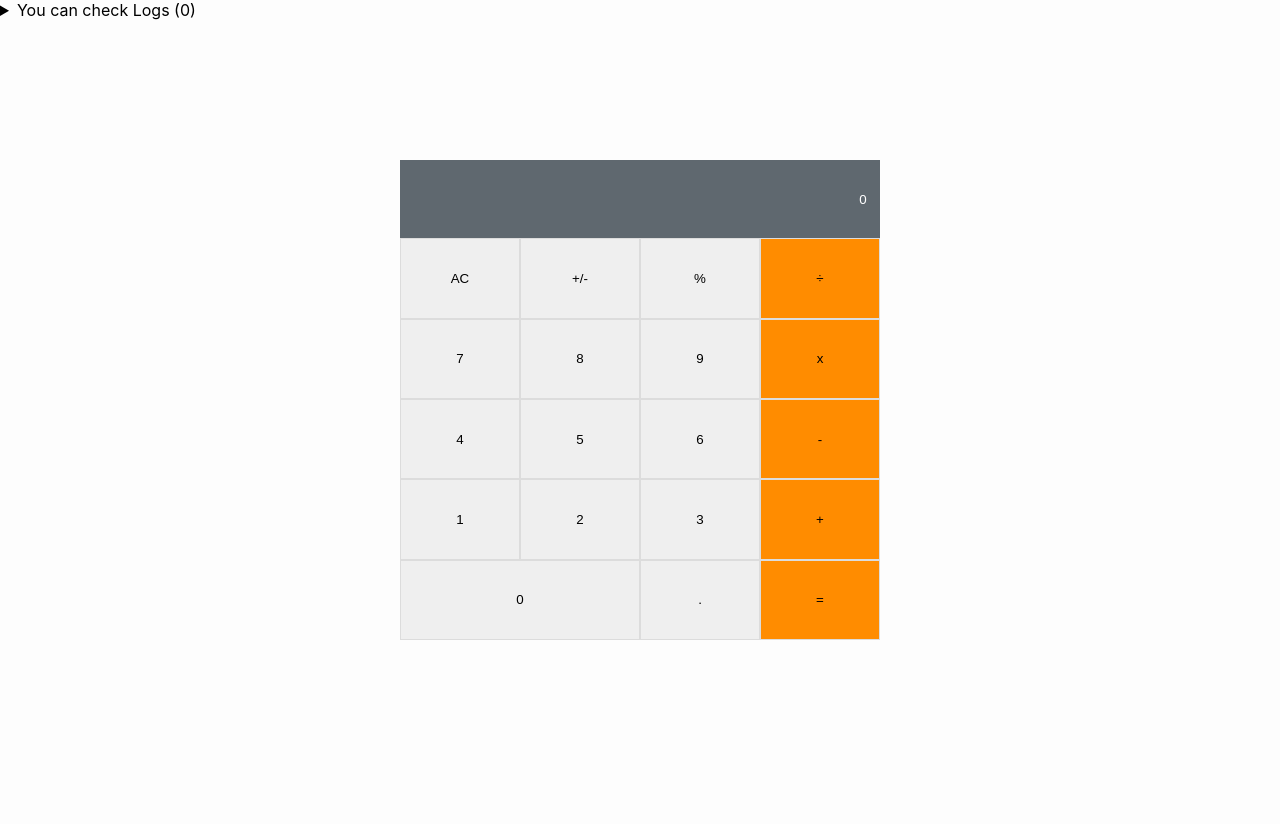
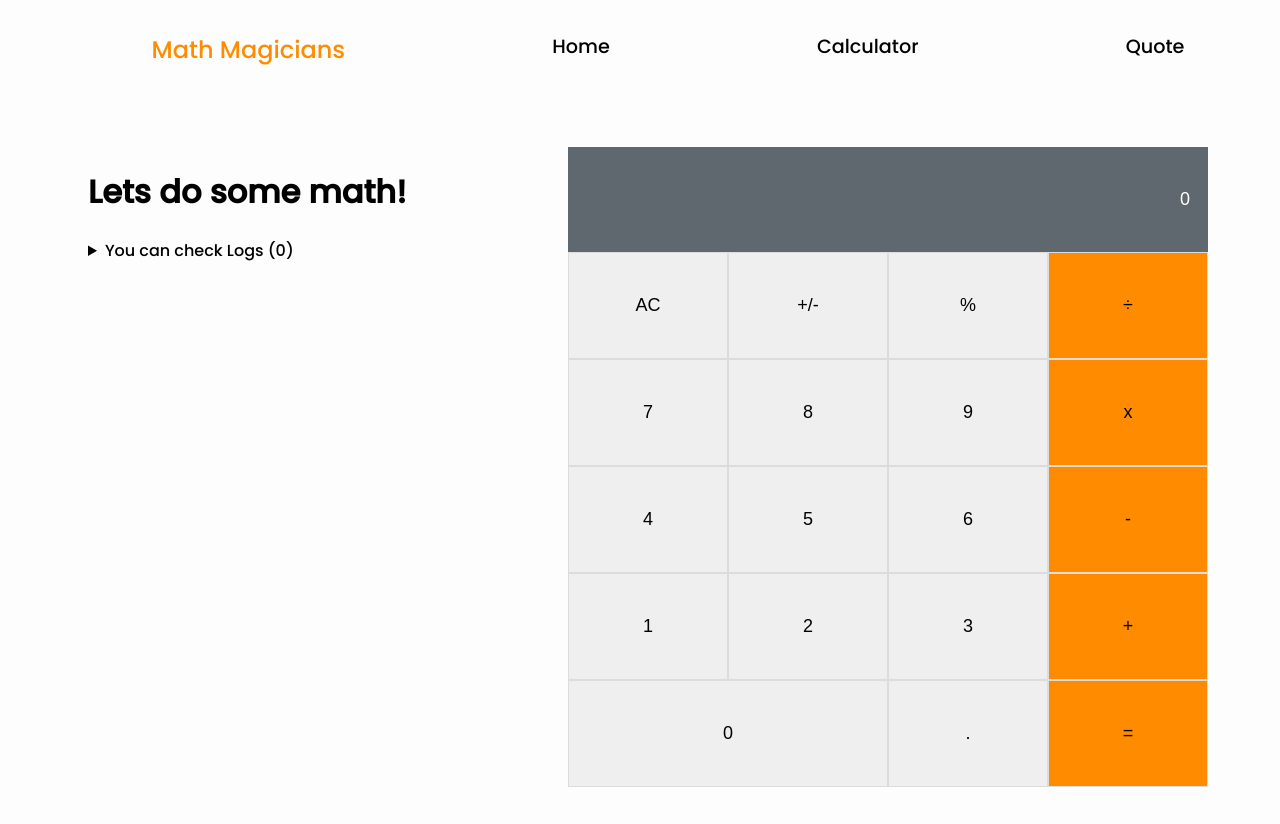
Before and after one commit to nevisende/math-magicians, a React (Create React App) app: page /calculator in a window 1280 px wide. Before the commit the page ends 800 px from the top, so only its background shows below. Built offline with nearby package versions, Linux system fonts and the light colour scheme.

Commit message:
feat: Add pages with routes and styles

```diff
--- a/package.json
+++ b/package.json
@@ -10,6 +10,8 @@
     "prop-types": "^15.8.0",
     "react": "^17.0.2",
     "react-dom": "^17.0.2",
+    "react-router": "^6.2.1",
+    "react-router-dom": "^6.2.1",
     "react-scripts": "5.0.0",
     "web-vitals": "^2.1.2"
   },
--- a/src/App.css
+++ /dev/null
@@ -1,140 +0,0 @@
-body {
-  min-height: 100vh;
-  background-color: #fdfdfd;
-}
-
-#root {
-  min-width: 100vw;
-  min-height: 100vh;
-  align-items: center;
-  position: relative;
-}
-
-.calculator {
-  position: absolute;
-  inset: 0;
-  margin: auto;
-  display: grid;
-  max-width: 30rem;
-  max-height: 30rem;
-  grid-auto-columns: 1fr;
-  grid-template-areas:
-    'input input input input'
-    'all-clear C percentage divide'
-    'seven eight nine multiply'
-    'four five six subtract'
-    'one two three add'
-    'zero zero decimal-point equals';
-}
-
-#input {
-  grid-area: input;
-  background-color: rgb(95, 104, 111);
-  color: white;
-  text-align: right;
-  padding: 1em;
-  outline: none;
-  border: none;
-}
-
-#all-clear {
-  grid-area: all-clear;
-}
-
-#C {
-  grid-area: C;
-}
-
-#percentage {
-  grid-area: percentage;
-}
-
-#divide {
-  grid-area: divide;
-  background-color: darkorange;
-}
-
-#multiply {
-  grid-area: multiply;
-  background-color: darkorange;
-}
-
-#subtract {
-  grid-area: subtract;
-  background-color: darkorange;
-}
-
-#add {
-  grid-area: add;
-  background-color: darkorange;
-}
-
-#equals {
-  grid-area: equals;
-  background-color: darkorange;
-}
-
-#decimal-point {
-  grid-area: decimal-point;
-}
-
-#zero {
-  grid-area: zero;
-}
-
-#one {
-  grid-area: one;
-}
-
-#two {
-  grid-area: two;
-}
-
-#three {
-  grid-area: three;
-}
-
-#four {
-  grid-area: four;
-}
-
-#five {
-  grid-area: five;
-}
-
-#six {
-  grid-area: six;
-}
-
-#seven {
-  grid-area: seven;
-}
-
-#eight {
-  grid-area: eight;
-}
-
-#nine {
-  grid-area: nine;
-}
-
-.calculator > *:not(#input) {
-  border: 1px solid gainsboro;
-  padding: 1em 0;
-  cursor: pointer;
-}
-
-.popup {
-  display: none;
-  position: absolute;
-  top: 0;
-  left: 50%;
-  transform: translateX(-50%);
-  background-color: darkred;
-  color: #fdfdfd;
-  padding: 1rem;
-}
-
-.show-popup {
-  display: block;
-}
--- a/src/index.css
+++ b/src/index.css
@@ -1,27 +1,194 @@
+@import url('https://fonts.googleapis.com/css2?family=Poppins:wght@500&display=swap');
+
 body {
-  margin: 0;
-  font-family:
-    -apple-system,
-    BlinkMacSystemFont,
-    'Segoe UI',
-    'Roboto',
-    'Oxygen',
-    'Ubuntu',
-    'Cantarell',
-    'Fira Sans',
-    'Droid Sans',
-    'Helvetica Neue',
-    sans-serif;
-  -webkit-font-smoothing: antialiased;
-  -moz-osx-font-smoothing: grayscale;
+  min-height: 100vh;
+  background-color: #fdfdfd;
+  font-family: 'Poppins', sans-serif;
 }
 
-code {
-  font-family:
-    source-code-pro,
-    Menlo,
-    Monaco,
-    Consolas,
-    'Courier New',
-    monospace;
+#root {
+  min-width: 100vw;
+  min-height: 100vh;
+  align-items: center;
+  position: relative;
 }
+
+.menu {
+  display: flex;
+  justify-content: space-around;
+  list-style: none;
+  text-decoration: none;
+  padding-top: 1rem;
+}
+
+.menu span {
+  color: darkorange;
+  font-size: x-large;
+}
+
+.menu a {
+  text-decoration: none;
+  color: black;
+  font-size: larger;
+}
+
+.home-page {
+  width: 80vw;
+  margin: 5rem auto;
+}
+
+.home-page h1 {
+  color: darkorange;
+}
+
+.calc-page {
+  max-width: 100vw;
+  max-height: 100vh;
+  display: flex;
+  justify-content: space-between;
+  margin: 5rem;
+}
+
+.quote {
+  width: 100vw;
+  height: 10rem;
+  position: absolute;
+  inset: 0;
+  margin: auto;
+  text-align: center;
+  font-size: x-large;
+  color: darkorange;
+  font-style: italic;
+}
+
+.calculator {
+  position: relative;
+  display: grid;
+  width: 40rem;
+  height: 40rem;
+  grid-auto-columns: 1fr;
+  grid-template-areas:
+    'input input input input'
+    'all-clear C percentage divide'
+    'seven eight nine multiply'
+    'four five six subtract'
+    'one two three add'
+    'zero zero decimal-point equals';
+}
+
+.calculator button,
+.calculator input {
+  font-size: large;
+}
+
+#input {
+  grid-area: input;
+  background-color: rgb(95, 104, 111);
+  color: white;
+  text-align: right;
+  padding: 1em;
+  outline: none;
+  border: none;
+}
+
+#all-clear {
+  grid-area: all-clear;
+}
+
+#C {
+  grid-area: C;
+}
+
+#percentage {
+  grid-area: percentage;
+}
+
+#divide {
+  grid-area: divide;
+  background-color: darkorange;
+}
+
+#multiply {
+  grid-area: multiply;
+  background-color: darkorange;
+}
+
+#subtract {
+  grid-area: subtract;
+  background-color: darkorange;
+}
+
+#add {
+  grid-area: add;
+  background-color: darkorange;
+}
+
+#equals {
+  grid-area: equals;
+  background-color: darkorange;
+}
+
+#decimal-point {
+  grid-area: decimal-point;
+}
+
+#zero {
+  grid-area: zero;
+}
+
+#one {
+  grid-area: one;
+}
+
+#two {
+  grid-area: two;
+}
+
+#three {
+  grid-area: three;
+}
+
+#four {
+  grid-area: four;
+}
+
+#five {
+  grid-area: five;
+}
+
+#six {
+  grid-area: six;
+}
+
+#seven {
+  grid-area: seven;
+}
+
+#eight {
+  grid-area: eight;
+}
+
+#nine {
+  grid-area: nine;
+}
+
+.calculator > *:not(#input) {
+  border: 1px solid gainsboro;
+  padding: 1em 0;
+  cursor: pointer;
+}
+
+.popup {
+  display: none;
+  position: absolute;
+  top: 0;
+  left: 50%;
+  transform: translateX(-50%);
+  background-color: darkred;
+  color: #fdfdfd;
+  padding: 1rem;
+}
+
+.show-popup {
+  display: block;
+}
--- a/src/index.js
+++ b/src/index.js
@@ -1,11 +1,37 @@
 import React from 'react';
-import ReactDOM from 'react-dom';
+import { render } from 'react-dom';
+import {
+  BrowserRouter,
+  Routes,
+  Route,
+  Link,
+} from 'react-router-dom';
 import './index.css';
-import App from './App';
+import Calculator from './page/Calculator';
+import Home from './page/Home';
+import Quote from './page/Quote';
 
-ReactDOM.render(
-  <React.StrictMode>
-    <App />
-  </React.StrictMode>,
-  document.getElementById('root'),
+const rootElement = document.getElementById('root');
+
+render(
+  <BrowserRouter>
+    <ul className="menu">
+      <span className="logo">Math Magicians</span>
+      <li>
+        <Link to="/">Home</Link>
+      </li>
+      <li>
+        <Link to="calculator">Calculator</Link>
+      </li>
+      <li>
+        <Link to="/quote">Quote</Link>
+      </li>
+    </ul>
+    <Routes>
+      <Route path="/" element={<Home />} />
+      <Route path="calculator" element={<Calculator />} />
+      <Route path="quote" element={<Quote />} />
+    </Routes>
+  </BrowserRouter>,
+  rootElement,
 );
--- a/src/App.js
+++ b/src/page/Calculator.js
@@ -1,10 +1,9 @@
 import React, { useState } from 'react';
-import './App.css';
-import Calculator from './components/Calculator';
-import Logs from './components/Logs';
-import Popup from './components/Popup';
+import Calculator from '../components/Calculator';
+import Logs from '../components/Logs';
+import Popup from '../components/Popup';
 
-function App() {
+export default function Home() {
   const [message, setMessage] = useState('');
   const [displayPopupClass, setDisplayPopupClass] = useState('popup');
   const [log, setLog] = useState([]);
@@ -14,7 +13,7 @@ function App() {
     setDisplayPopupClass('popup show-popup');
     setTimeout(() => {
       setDisplayPopupClass('popup');
-    }, 1250);
+    }, 2500);
   };
 
   const onLog = (calculateLog) => {
@@ -22,12 +21,16 @@ function App() {
   };
 
   return (
-    <>
-      <Popup text={message} displayPopupClass={displayPopupClass}> </Popup>
-      <Calculator handleNotification={showPopup} handleLog={onLog} />
-      <Logs logList={log}> </Logs>
-    </>
+    <div className="calc-page">
+      <div>
+        <h1>Lets do some math!</h1>
+        <Logs logList={log}> </Logs>
+      </div>
+
+      <div className="calc-container">
+        <Popup text={message} displayPopupClass={displayPopupClass}> </Popup>
+        <Calculator handleNotification={showPopup} handleLog={onLog} />
+      </div>
+    </div>
   );
 }
-
-export default App;
--- /dev/null
+++ b/src/page/Home.js
@@ -0,0 +1,23 @@
+import React from 'react';
+
+export default function Home() {
+  return (
+    <div className="home-page">
+      <h1>Welcome to our page!</h1>
+      <p>
+        Lorem ipsum dolor sit amet, consectetur adipiscing elit. Etiam eleifend sagittis dictum.
+        Nulla congue lectus ipsum, eu mollis sapien dictum quis. Maecenas nisl odio, feugiat vitae
+        ipsum quis, volutpat faucibus nulla. Sed eget est euismod, molestie erat in, imperdiet pus.
+        Pellentesque iaculis quam non fringilla aliquet. Quisque posuere est at tempus venenas. Sed
+        dapibus placerat diam eget tempor. In mauris arcu, suscipit et nulla sed, pulvsuere tortor.
+        Vestibulum convallis aliquet lacus, at iaculis velit fringilla id.
+      </p>
+      <p>
+        Lorem ipsum dolor sit amet, consectetur adipiscing elit. Donec eget finibus quam, sed rhonc
+        nisi. Donec sodales odio et ipsum rhoncus consectetur sed ut eros. Suspendisse auctor semper
+        est sit amet elementum. Etiam convallis posuere scelerisque. Vivamus cursus sollicitudin qu,
+        eu tempor nulla ullamcorper a. Morbi eget pellentesque diam.
+      </p>
+    </div>
+  );
+}
--- /dev/null
+++ b/src/page/Quote.js
@@ -0,0 +1,10 @@
+import React from 'react';
+
+export default function Quote() {
+  return (
+    <blockquote className="quote">
+      Mathematics is not about numbers, equations, computations, or algorithms:
+      it is about understanding. -William Paul Thurston
+    </blockquote>
+  );
+}
```
Also changed, not shown: 1 other file (tests, documents, lock files or other folders).
